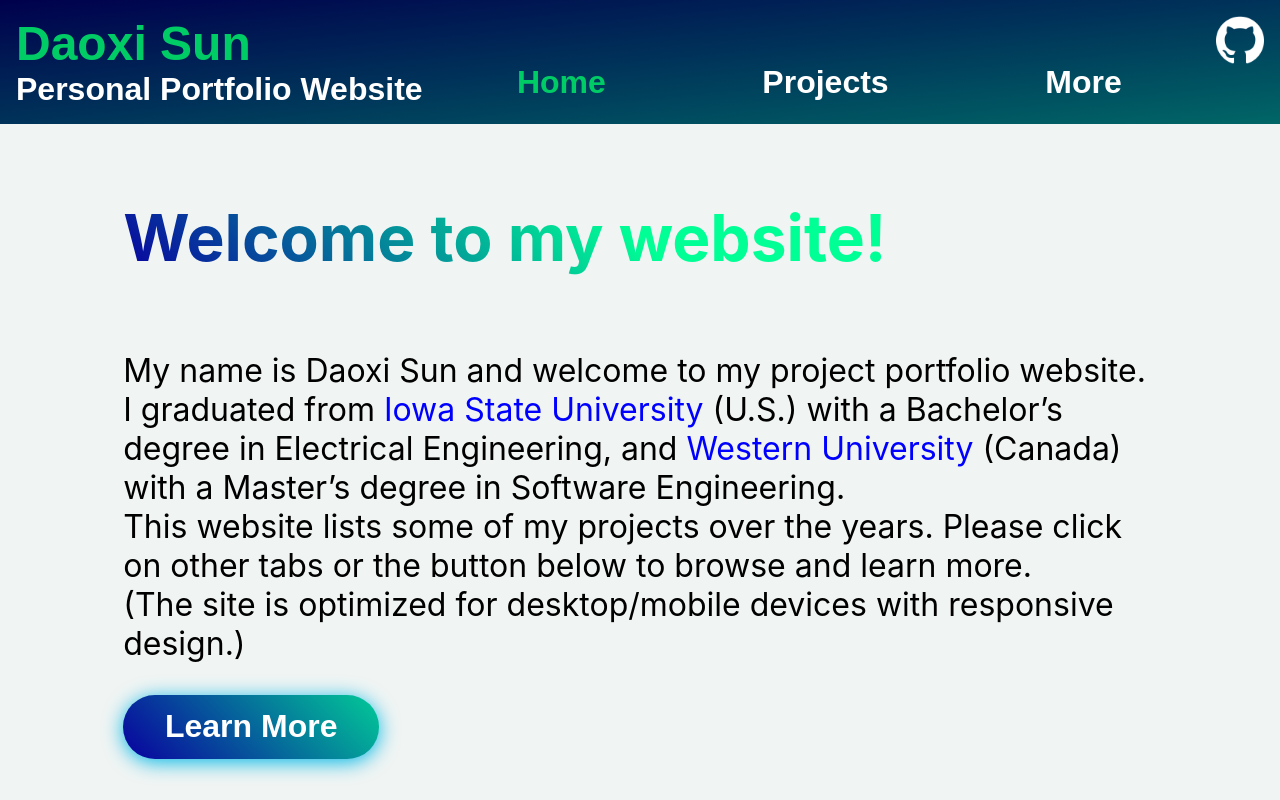
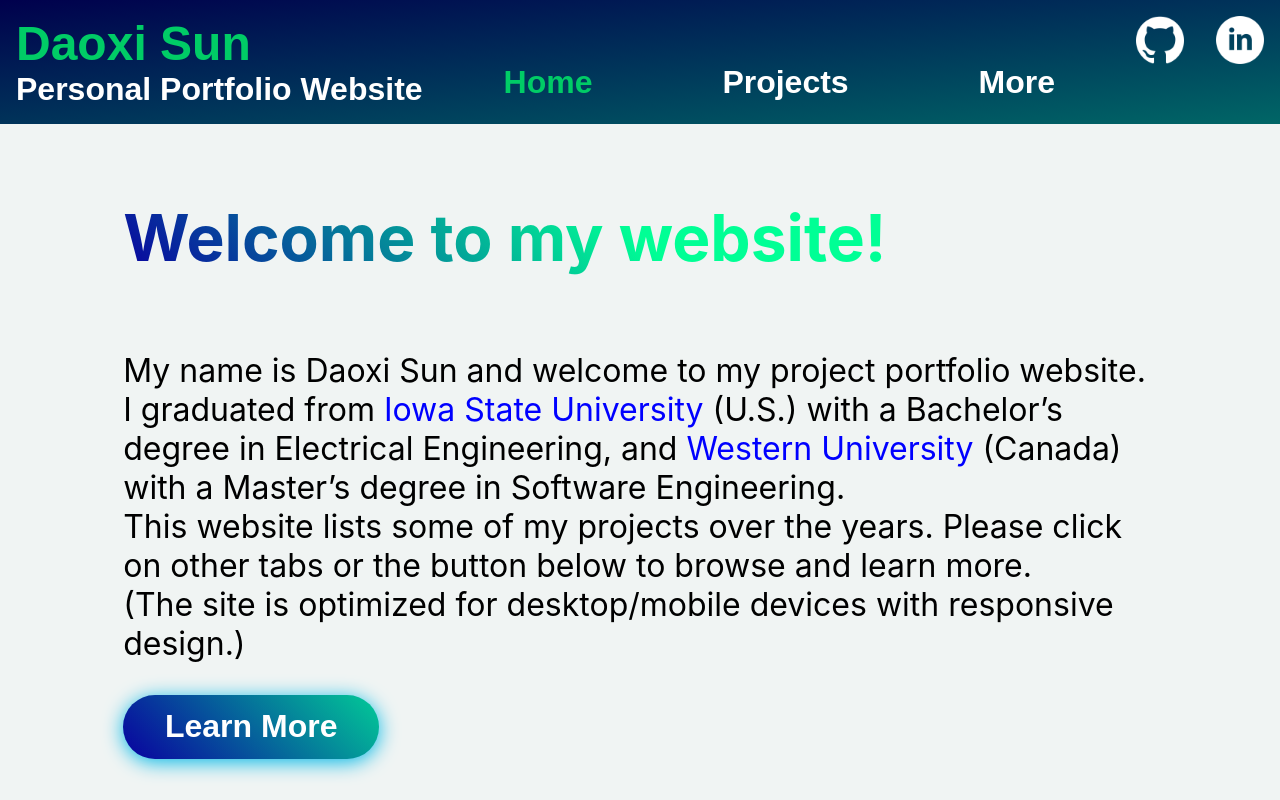
Before and after one commit to daoxi/personal-portfolio, a Next.js app: page / in a window 1280 px wide. Built offline with nearby package versions, Linux system fonts and the light colour scheme.

Commit message:
added social icon for navigation and style tweak

```diff
--- a/pages/components/MainNavigation.js
+++ b/pages/components/MainNavigation.js
@@ -5,6 +5,7 @@ import Image from "next/image"; /* use next/image instead of regular img element
 import { useRouter } from "next/router"; /* used for checking current route to style navigation links accordingly*/
 
 import githubIcon from "../../public/assets/nav-icons/github_icon.png";
+import linkedinIcon from "../../public/assets/nav-icons/linkedin_icon.png";
 
 function MainNavigation() {
   //The following function is used to output a string to be used as css class if the input link route matches the current route
@@ -76,6 +77,24 @@ function MainNavigation() {
               />
             </div>
           </a>
+				</li>
+				<li>
+					<a
+            href="https://LinkedIn.com/in/Daoxi"
+            target="_blank"
+            rel="noopener noreferrer"
+          >
+            {/* wrap the next/image Image element because it's absolutely positioned (hence doesn't support margin/padding/etc.) */}
+            <div className={classes.iconwrapper}>
+              <Image
+                className={classes.navrighticon}
+                src={linkedinIcon}
+                alt="linkedin_icon"
+                width="200"
+                height="200"
+              />
+            </div>
+          </a>
         </li>
       </ul>
     </header>
--- a/pages/components/MainNavigation.module.css
+++ b/pages/components/MainNavigation.module.css
@@ -73,6 +73,10 @@
   filter: invert(1);
 }
 
+.navbar .navrightlist .iconwrapper .navrighticon:hover {
+	transform: scale(0.9);
+}
+
 /* text decoration (underline in links) can only be removed from anchor tag */
 .navbar a {
   text-decoration: none;
```
Also changed, not shown: public/assets/nav-icons/linkedin_icon.png (added).
